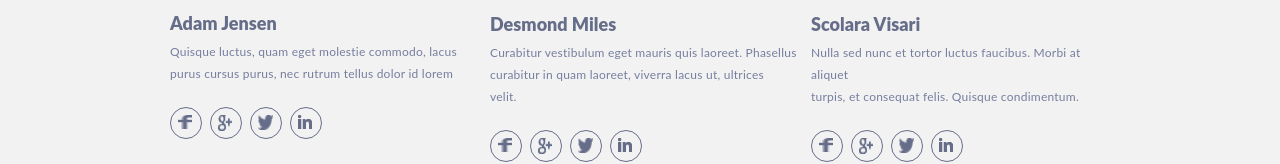
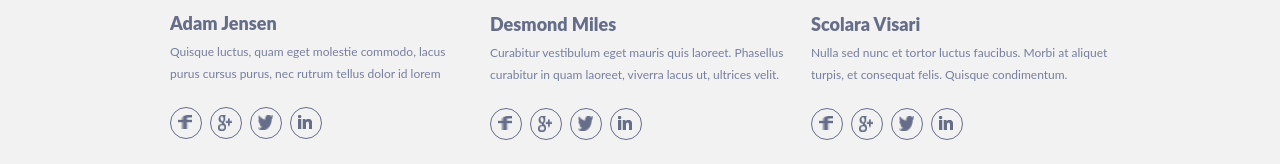
Before and after one commit to Andryteck/singolo, a plain HTML site: page singolo2.html in a window 1280 px wide. Shown: the part 1392-1556 px from the top of the page. Drawn offline with Linux system fonts and the light colour scheme; a web font is replaced by a local one.

Commit message:
refactor: readme

```diff
--- a/sass/singolo2.css
+++ b/sass/singolo2.css
@@ -184,12 +184,10 @@
     text-align: left;
     margin-top: -17px;
     margin-bottom: 22px;
-    letter-spacing: 0.02em;
+
 
   }
-  a {
-    white-space: nowrap;
-  }
+
 
   .social_conteiner {
     display: flex;
```
